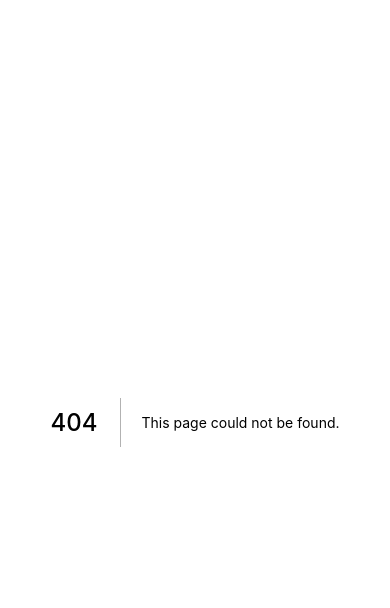
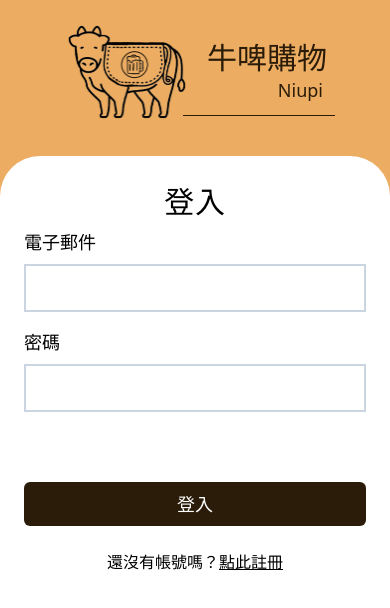
Before and after one commit to justYu2001/niupi, a Next.js app: page /signin in a window 390 px wide. Before the commit this address had no page. Shown: the top 608 px of the page. Built offline with nearby package versions, Linux system fonts and the light colour scheme.

Commit message:
feat: sign in page mobile layout

```diff
--- a/src/components/NavBar.tsx
+++ b/src/components/NavBar.tsx
@@ -5,9 +5,12 @@ export default function NavBar() {
         <div className="flex justify-between p-4">
             <h1 className="text-2xl">牛啤購物</h1>
             <nav>
-                <ul>
-                    <li>
+                <ul className="flex">
+                    <li className="mx-2">
                         <Link href="/signup">註冊</Link>
+                    </li>
+                    <li className="mx-2">
+                        <Link href="/signin">登入</Link>
                     </li>
                 </ul>
             </nav>
--- /dev/null
+++ b/src/pages/signin.tsx
@@ -0,0 +1,105 @@
+import type { NextPage } from "next";
+import Head from "next/head";
+import Link from "next/link";
+import Image from "next/image";
+
+const SignIn: NextPage = () => {
+    return (
+        <>
+            <Head>
+                <title>牛啤購物 - 登入</title>
+                <link rel="icon" href="/favicon.ico" />
+            </Head>
+
+            <div className="flex h-full flex-col bg-indian-yellow">
+                <header className="min-w-fit self-center text-black">
+                    <Link href="/" legacyBehavior>
+                        <a>
+                            <Logo />
+                        </a>
+                    </Link>
+                    <div className="hidden text-center text-black">
+                        <p>北科最牛逼的購物平台</p>
+                        <small>Best Shopping Platform Made by NTUT CSIE</small>
+                    </div>
+                </header>
+
+                <main className="mt-3 flex-1 rounded-t-[2.5rem] bg-white py-5 px-6">
+                    <Form />
+                    <Link href="/signup">
+                        <p className="mt-1 text-center">
+                            還沒有帳號嗎？
+                            <span className="cursor-pointer underline">
+                                點此註冊
+                            </span>
+                        </p>
+                    </Link>
+                </main>
+            </div>
+        </>
+    );
+};
+
+export default SignIn;
+
+function Logo() {
+    return (
+        <div className="flex items-center justify-center">
+            <div className="relative h-36 w-36">
+                <Image
+                    src="/images/niupi-logo-black.png"
+                    layout="fill"
+                    objectFit="cover"
+                    alt="logo"
+                />
+            </div>
+            <div className="relative px-2 py-4 text-right leading-none text-black">
+                <h1 className="text-3xl">牛啤購物</h1>
+                <small className="px-1 text-lg">Niupi</small>
+                <div className="absolute -left-4 right-0 bottom-1 block border-t border-black"></div>
+            </div>
+        </div>
+    );
+}
+
+function Form() {
+    return (
+        <>
+            <h2 className="mt-2 text-center text-3xl font-medium tracking-wide">
+                登入
+            </h2>
+            <form action="" className="flex flex-1 flex-col pb-2">
+                <Input id="email" filedName="電子郵件" />
+                <Input id="password" filedName="密碼" />
+                <p className="mb-7 mt-1.5 h-4 text-lg text-red-500"></p>
+                <button
+                    type="submit"
+                    className="my-3 rounded-md bg-black py-2 text-lg text-white"
+                >
+                    登入
+                </button>
+            </form>
+        </>
+    );
+}
+
+interface InputProps {
+    filedName: string;
+    id: string;
+}
+
+function Input({ filedName, id }: InputProps) {
+    return (
+        <>
+            <label htmlFor={id} className="my-2 text-lg">
+                {filedName}
+            </label>
+            <input
+                type="text"
+                id={id}
+                autoComplete="off"
+                className="mb-2 border-2 border-slate-300 p-2 text-xl outline-none transition-all duration-300 focus:border-indian-yellow"
+            />
+        </>
+    );
+}
```
